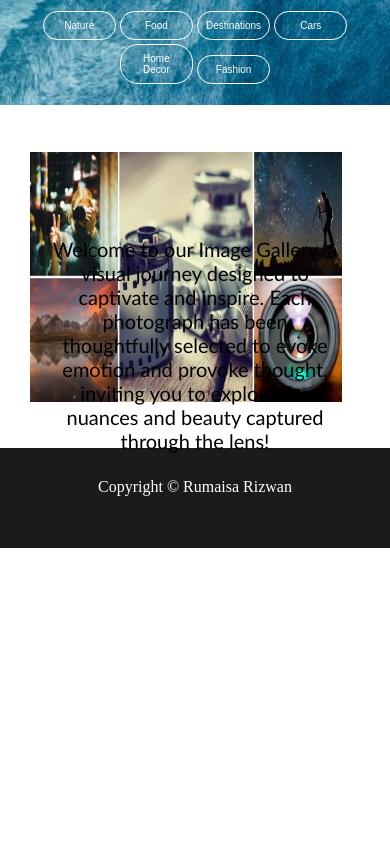
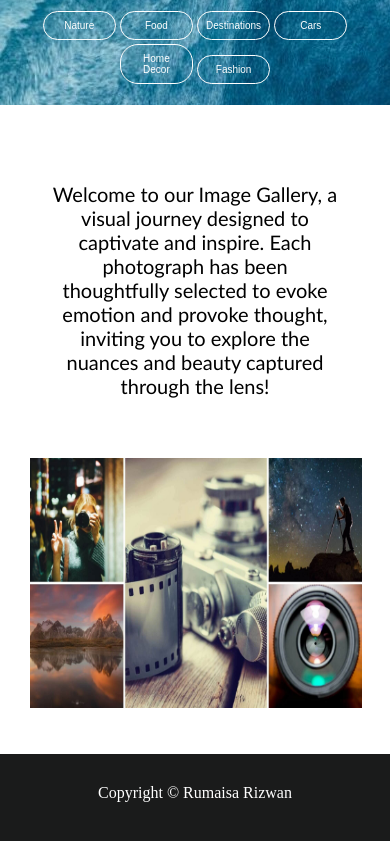
Before and after one commit to rumaisa25/CodeAlpha_Project_imageGallery, a plain HTML site: page index.html in a window 390 px wide. Shown: the part 83-924 px from the top of the page. Before the commit the page ends 844 px from the top, so only its background shows below. Drawn offline with Linux system fonts and the light colour scheme; a web font is replaced by a local one.

Commit message:
Update style.css

```diff
--- a/style.css
+++ b/style.css
@@ -275,8 +275,7 @@ footer p{
 
     .textbox{
         width: 75%;
-        position: absolute;
-        top: 200px;
+       margin-top: -50px;
 
     }
 
@@ -291,6 +290,7 @@ footer p{
        display: flex;
        justify-content: center;
        width: 100%;
+       margin: 2px auto;
       }
 
       .box img{
@@ -300,7 +300,7 @@ footer p{
       }
 
     #pic{
-        width: 80%;
+        width: 85%;
     }
 
 
```
